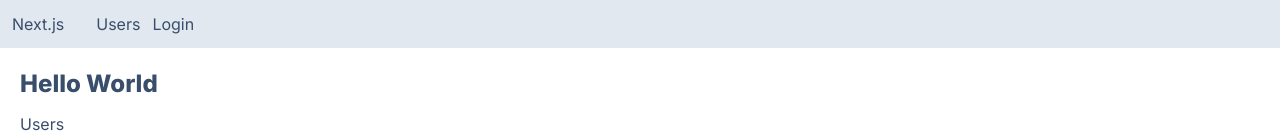
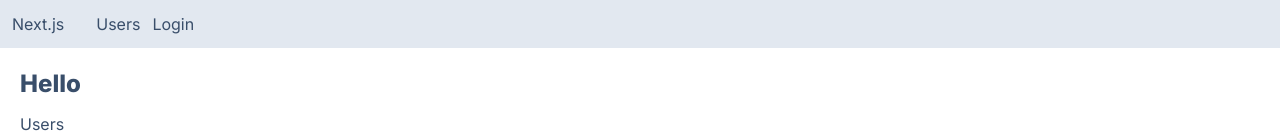
Before and after one commit to CosaNostraa69/next-app, a Next.js app: page / in a window 1280 px wide. Shown: the top 134 px of the page. Built offline with nearby package versions, Linux system fonts and the light colour scheme; no server answers.

Commit message:
Update authentication options and display user name in home page

```diff
--- a/app/api/auth/[...nextauth]/route.ts
+++ b/app/api/auth/[...nextauth]/route.ts
@@ -1,14 +1,14 @@
 import NextAuth from "next-auth"
 import GoogleProvider from "next-auth/providers/google";
 
-
-const handler = NextAuth({
+export const authOptions = {
     providers:[
         GoogleProvider({
             clientId: process.env.GOOGLE_CLIENT_ID!,
             clientSecret: process.env.GOOGLE_CLIENT_SECRET!
         })
     ],
-});
+};
+const handler = NextAuth(authOptions);
 
 export { handler as GET, handler as POST}
--- a/app/page.tsx
+++ b/app/page.tsx
@@ -1,11 +1,15 @@
 import Image from 'next/image'
 import Link from 'next/link'
 import ProductCard from './components/ProductCard'
+import { getServerSession } from 'next-auth'
+import { authOptions } from './api/auth/[...nextauth]/route'
 
-export default function Home() {
+export default async function Home() {
+const session = await getServerSession(authOptions);
+
   return (
     <main>
-      <h1>Hello World</h1>
+      <h1>Hello { session && <span>{session.user!.name}</span> }</h1>
       <Link href="/users">Users</Link>
       <ProductCard />
       </main>
```
